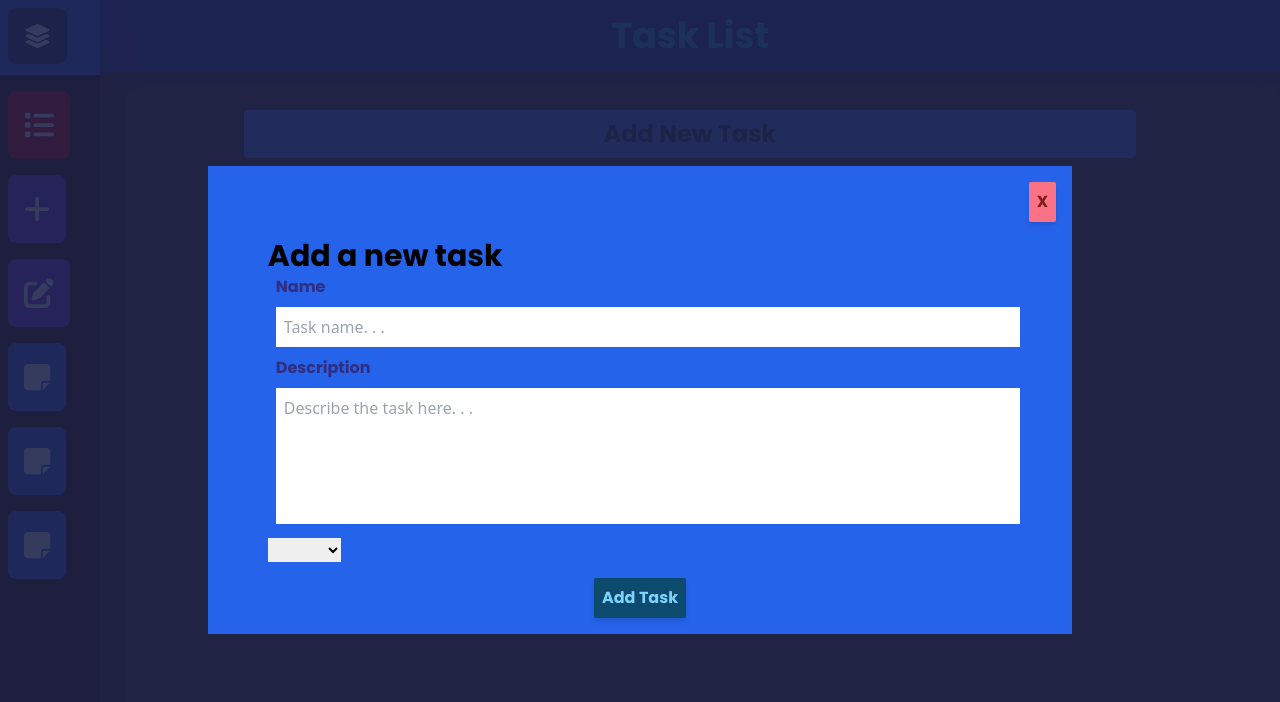
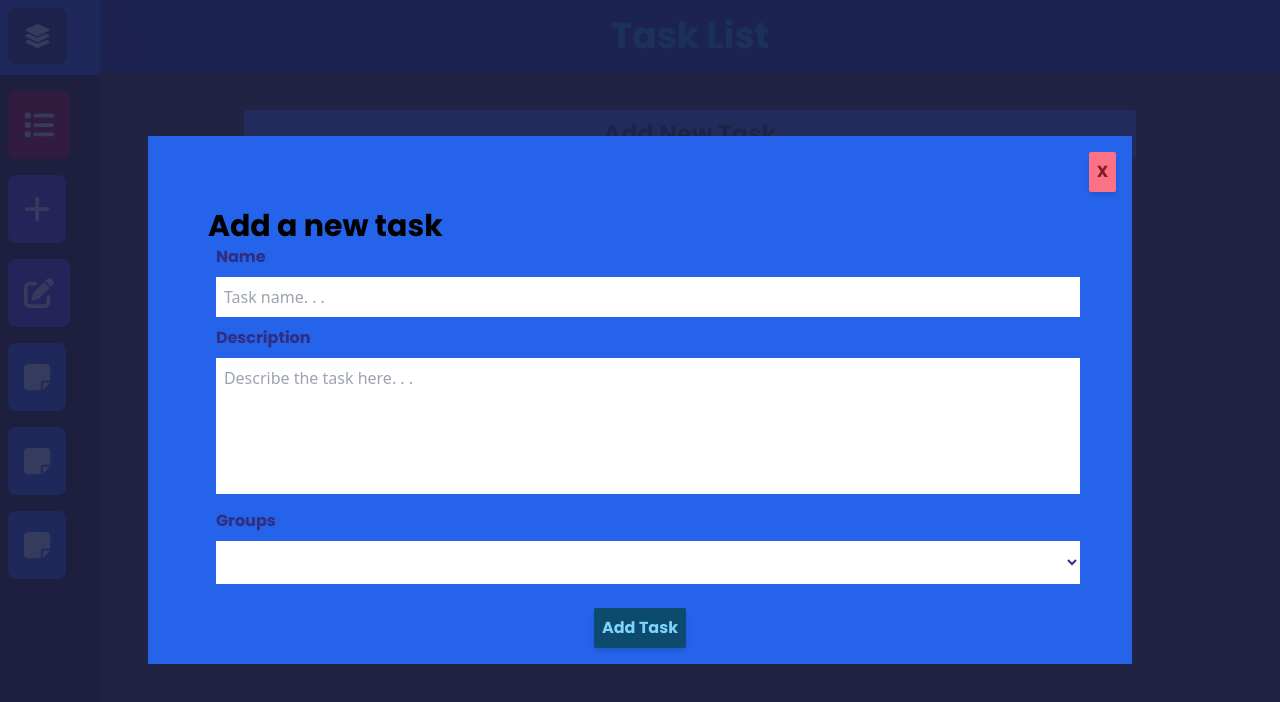
Before and after one commit to Shubamium/TaskList, a React (Vite) app: page / in a window 1280 px wide. Both pictures are taken after a click on the button "Add New Task". Shown: the top 702 px of the page. Built offline with nearby package versions, Linux system fonts and the light colour scheme.

Commit message:
Add styling to the group option

```diff
--- a/src/components/AddTaskForm.jsx
+++ b/src/components/AddTaskForm.jsx
@@ -46,7 +46,10 @@ const AddTaskForm = ({submit, update, placeholderData,categoryList}) => {
             onChange={handleDesc}
             ></textarea>
 
-            <select onChange={handleCat} defaultValue={placeholderData === undefined ? "": placeholderData.category}>
+            <label htmlFor="descriptions" className="p-2 font-poppins font-bold text-indigo-900">Groups</label>
+            <select
+            className="w-full p-2 font-poppins m-2 text-lg bg-white text-indigo-900"
+            onChange={handleCat} defaultValue={placeholderData === undefined ? "": placeholderData.category}>
                 <option value=""></option>
                 {categoryList.map((cat)=> (
                     <option value={cat.group} >{cat.group}</option>
```
